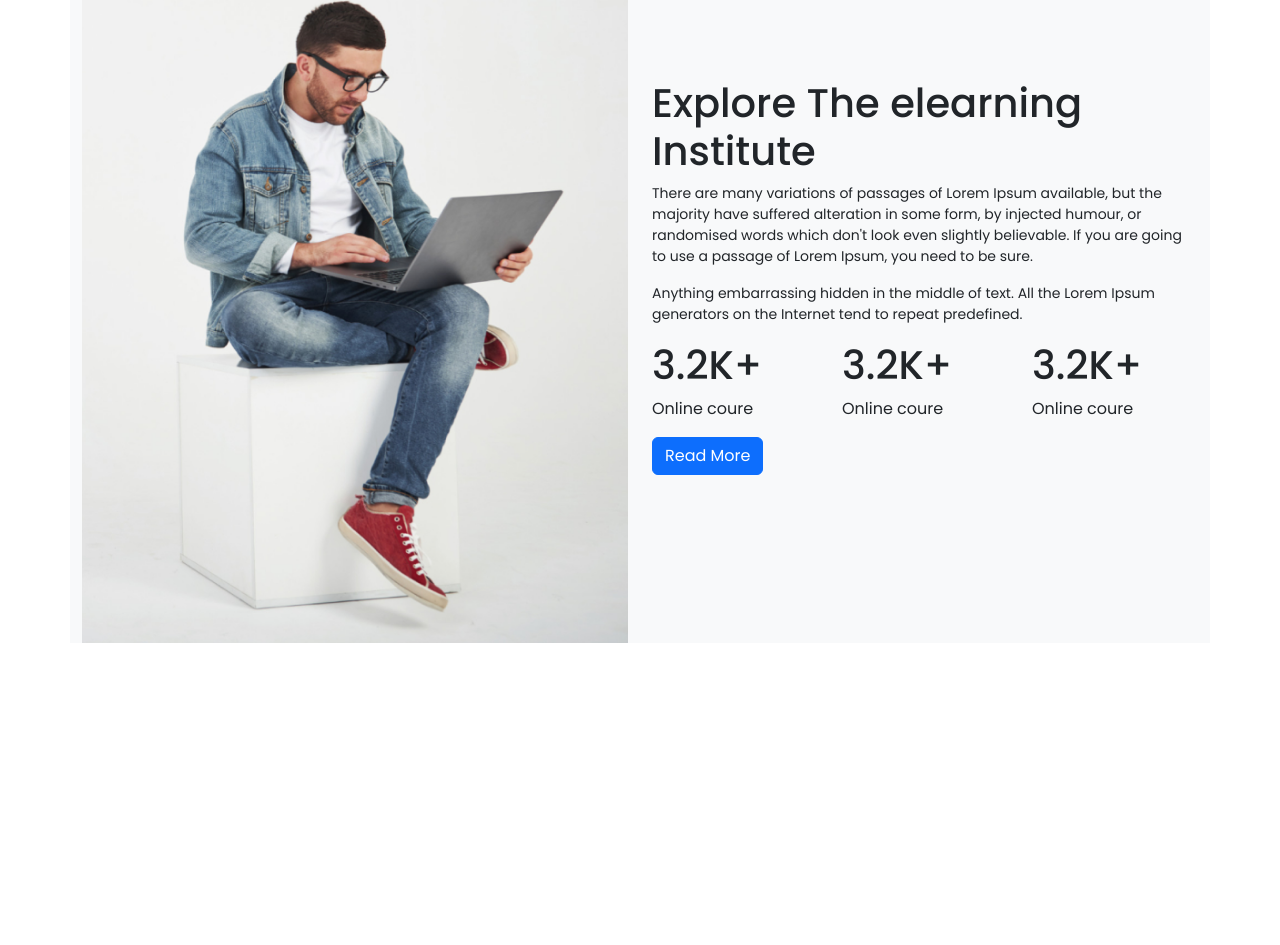
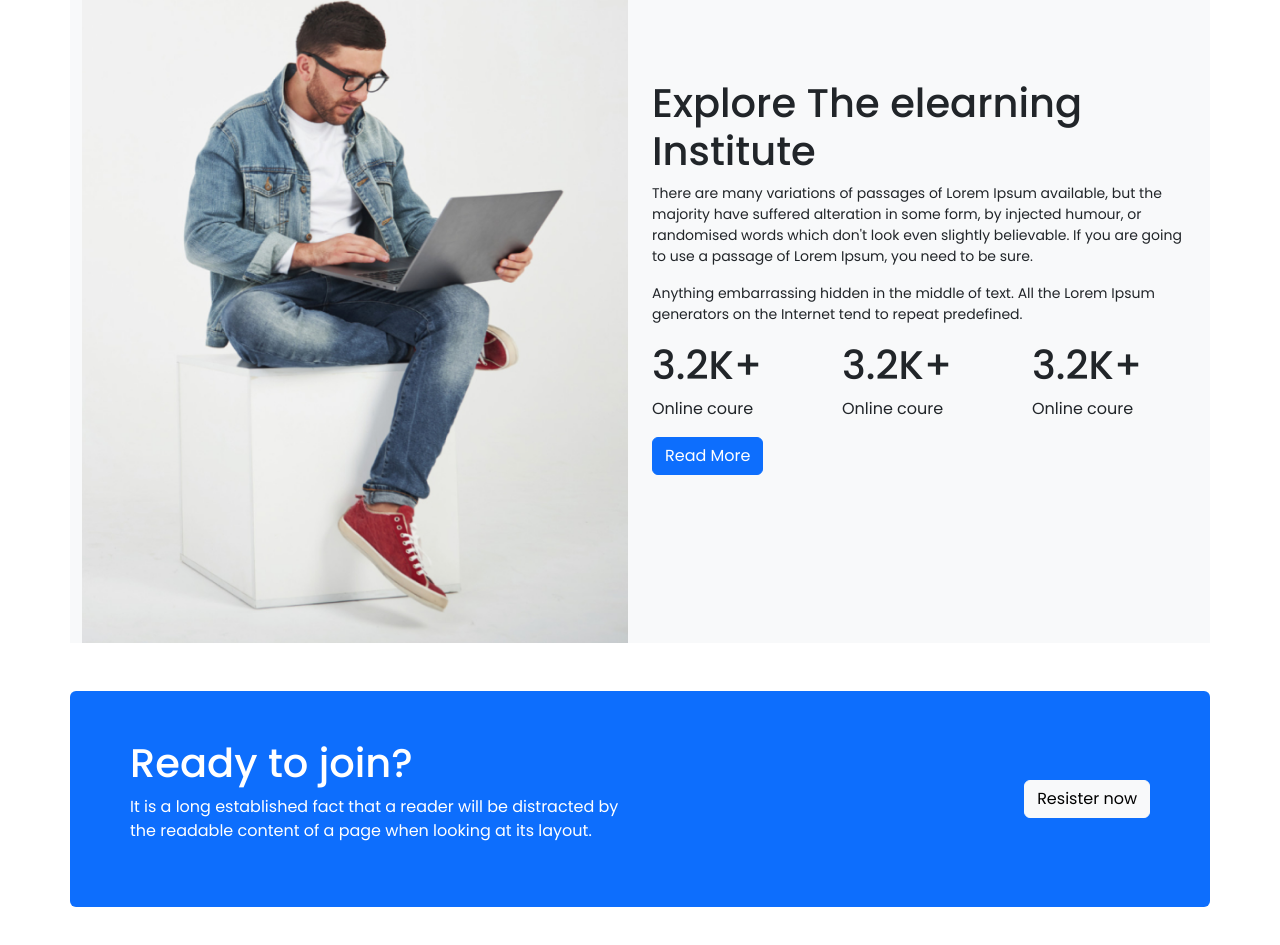
Before and after one commit to Md-FarhadHossain/edTech-website, a plain HTML site: page index.html in a window 1280 px wide. Shown: the part 1742-2687 px from the top of the page. Before the commit the page ends 2433 px from the top, so only its background shows below. Drawn offline with nearby package versions, Linux system fonts and the light colour scheme.

Commit message:
ready to join section done

```diff
--- a/index.html
+++ b/index.html
@@ -274,6 +274,23 @@
             </div>
             <!-- Exploring section end -->
 
+
+
+
+            <!-- Ready to join section -->
+            <div class="ready-content my-5">
+                <div class="row align-items-center rounded text-white p-5 bg-primary">
+                    <div class="col-6">
+                        <h1>Ready to join?</h1>
+                        <p>It is a long established fact that a reader will be distracted by the readable content of a page when looking at its layout.</p>
+                    </div>
+                    <div class="col-6 text-end">
+                        <button class="btn btn-light">Resister now</button>
+                    </div>
+                </div>
+            </div>
+            <!-- Ready to join section end -->
+
         </div>
     </main>
     <!-- Main section end -->
```
